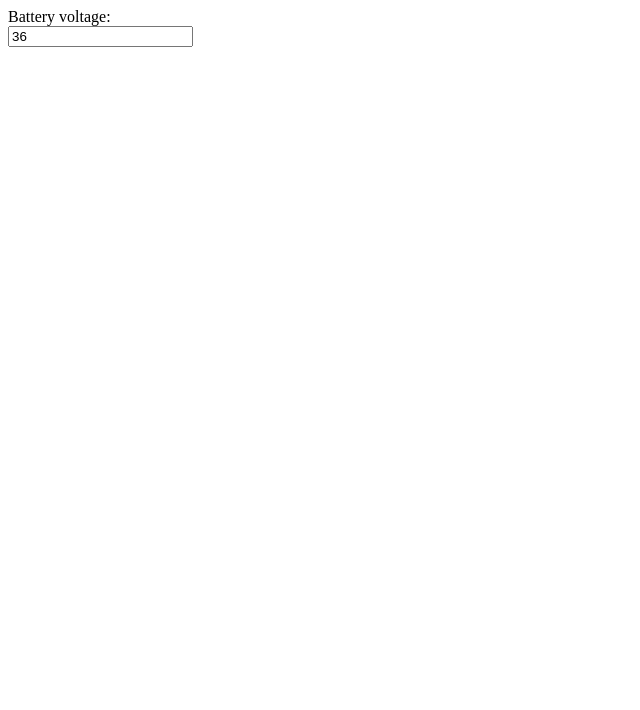
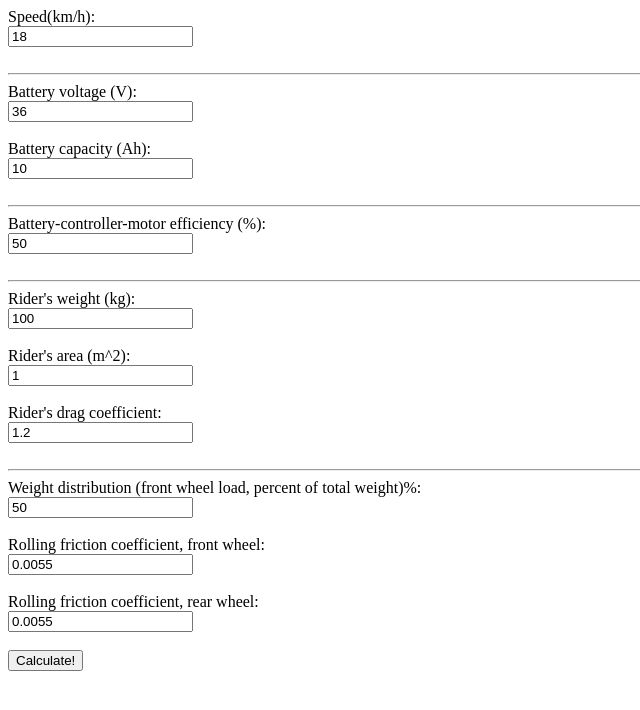
Before and after one commit to laplaceFans/laplaceFans.github.io, a plain HTML site: page scooter_range/index.html in a window 1280 px wide. Shown: the whole page, without its empty margins (0-640 px from the left). Drawn offline with Linux system fonts and the light colour scheme.

Commit message:
Update index.html

```diff
--- a/scooter_range/index.html
+++ b/scooter_range/index.html
@@ -5,6 +5,43 @@
   <title>E-scooter range approximator</title>
 </head>
 <body>
-  <label for="vbat">Battery voltage:</label><br><input type="number" id="vbat" name="vbat" value="36" ><br>
+  <label for="spd">Speed(km/h):</label><br><input type="text" id="spd" name="spd" value="18" ><br><br>
+  <hr>
+  <label for="vbat">Battery voltage (V):</label><br><input type="text" id="vbat" name="vbat" value="36" ><br><br>
+  <label for="abat">Battery capacity (Ah):</label><br><input type="text" id="abat" name="abat" value="10" ><br><br>
+  <hr>
+  <label for="ef">Battery-controller-motor efficiency (%):</label><br><input type="text" id="ef" name="ef" value="50" ><br><br>
+  <hr>
+  <label for="m">Rider's weight (kg):</label><br><input type="text" id="m" name="m" value="100" ><br><br>
+  <label for="a">Rider's area (m^2):</label><br><input type="text" id="a" name="a" value="1" ><br><br>
+  <label for="cd">Rider's drag coefficient:</label><br><input type="text" id="cd" name="cd" value="1.2" ><br><br>
+  <hr>
+  <label for="w1">Weight distribution (front wheel load, percent of total weight)%:</label><br><input type="text" id="w1" name="w1" value="50" ><br><br>
+  <label for="crr1">Rolling friction coefficient, front wheel:</label><br><input type="text" id="crr1" name="crr1" value="0.0055" ><br><br>
+  <label for="crr2">Rolling friction coefficient, rear wheel:</label><br><input type="text" id="crr2" name="crr2" value="0.0055" ><br><br>
+  <button onclick="calc()">Calculate!</button>
+  <script>
+  	function calc(){
+  		vbat=document.getElementById('vbat').value;
+  		abat=document.getElementById('abat').value;
+  		ef=document.getElementById('ef').value;
+  		m=document.getElementById('m').value;
+  		a=document.getElementById('a').value;
+  		cd=document.getElementById('cd').value;
+  		rho=1.2;
+  		w1=document.getElementById('w1').value;
+  		crr1=document.getElementById('crr1').value;
+  		crr2=document.getElementById('crr2').value;
+  		spd=document.getElementById('spd').value;
+
+  		energy=vbat*abat*3600*ef*0.01;
+  		drag=rho*0.5*cd*(spd/3.6)*(spd/3.6)*a;
+  		froll=w1*0.01*crr1*m*9.81;
+  		rroll=(100-w1)*0.01*crr2*m*9.81;
+  		range=0.001*((energy)/(drag+froll+rroll))
+  		alert(range+' km');
+
+  	}
+  </script>
 </body>
 </html>
```
